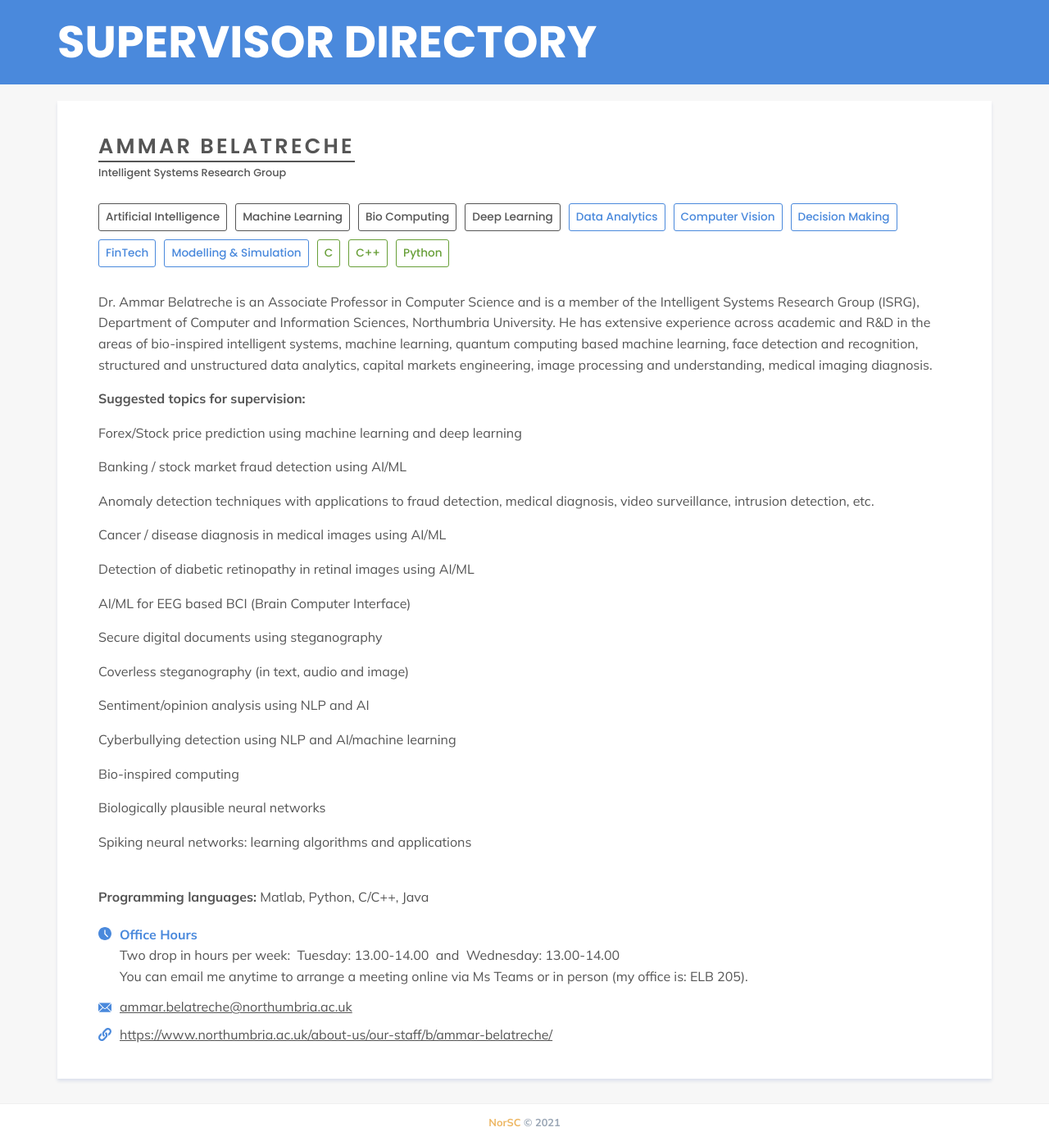
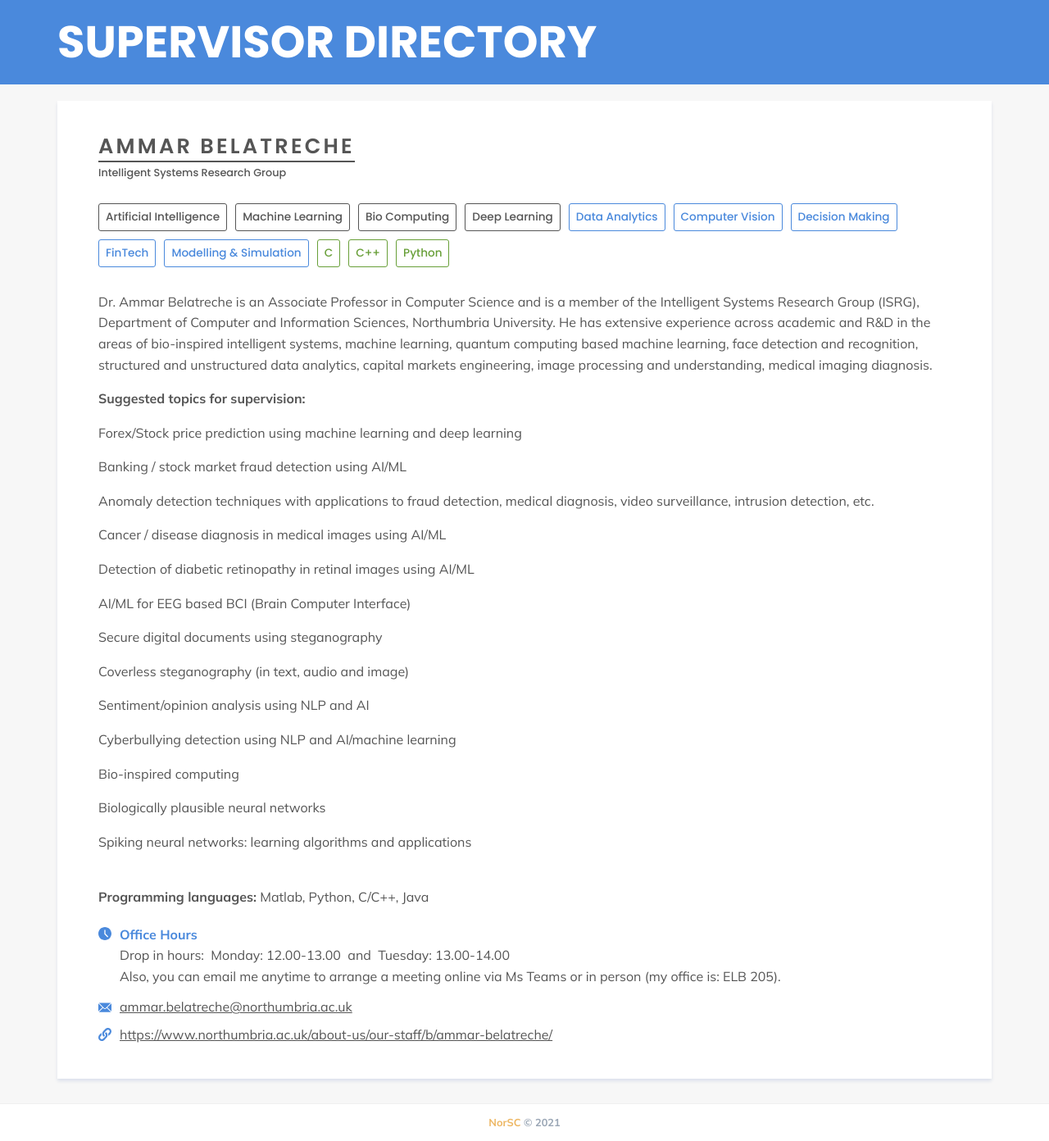
Before and after one commit to NorSC/supervisor-search, a Jekyll site: the page built from _supervisors/ammar-belatreche.md, in a window 1280 px wide. Shown: the whole page at 82% size. Built offline with Jekyll 4.4.1, drawn with Linux system fonts in a browser that asks for light colours; a script that is not in the unit is left out.

Commit message:
Update Supervisors “ammar-belatreche”

```diff
--- a/_supervisors/ammar-belatreche.md
+++ b/_supervisors/ammar-belatreche.md
@@ -7,9 +7,9 @@ available_phd: true
 email: ammar.belatreche@northumbria.ac.uk
 website: https://www.northumbria.ac.uk/about-us/our-staff/b/ammar-belatreche/
 office_hours: >-
-  Two drop in hours per week:  Tuesday: 13.00-14.00  and  Wednesday: 13.00-14.00
+  Drop in hours:  Monday: 12.00-13.00  and  Tuesday: 13.00-14.00
 
-  You can email me anytime to arrange a meeting online via Ms Teams or in person (my office is: ELB 205).
+  Also, you can email me anytime to arrange a meeting online via Ms Teams or in person (my office is: ELB 205).
 research_group: Intelligent Systems Research Group
 research_themes:
   - Artificial Intelligence
```
